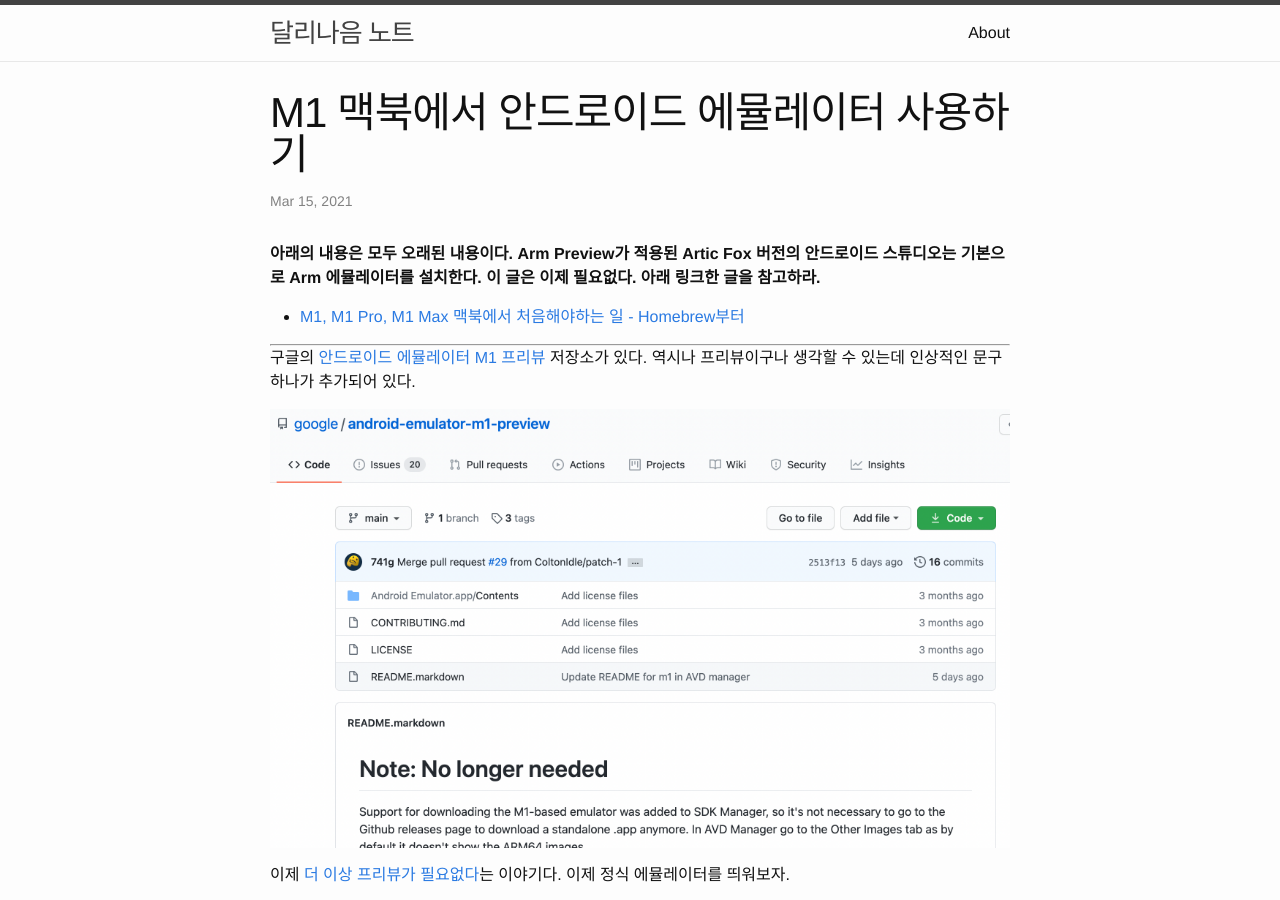
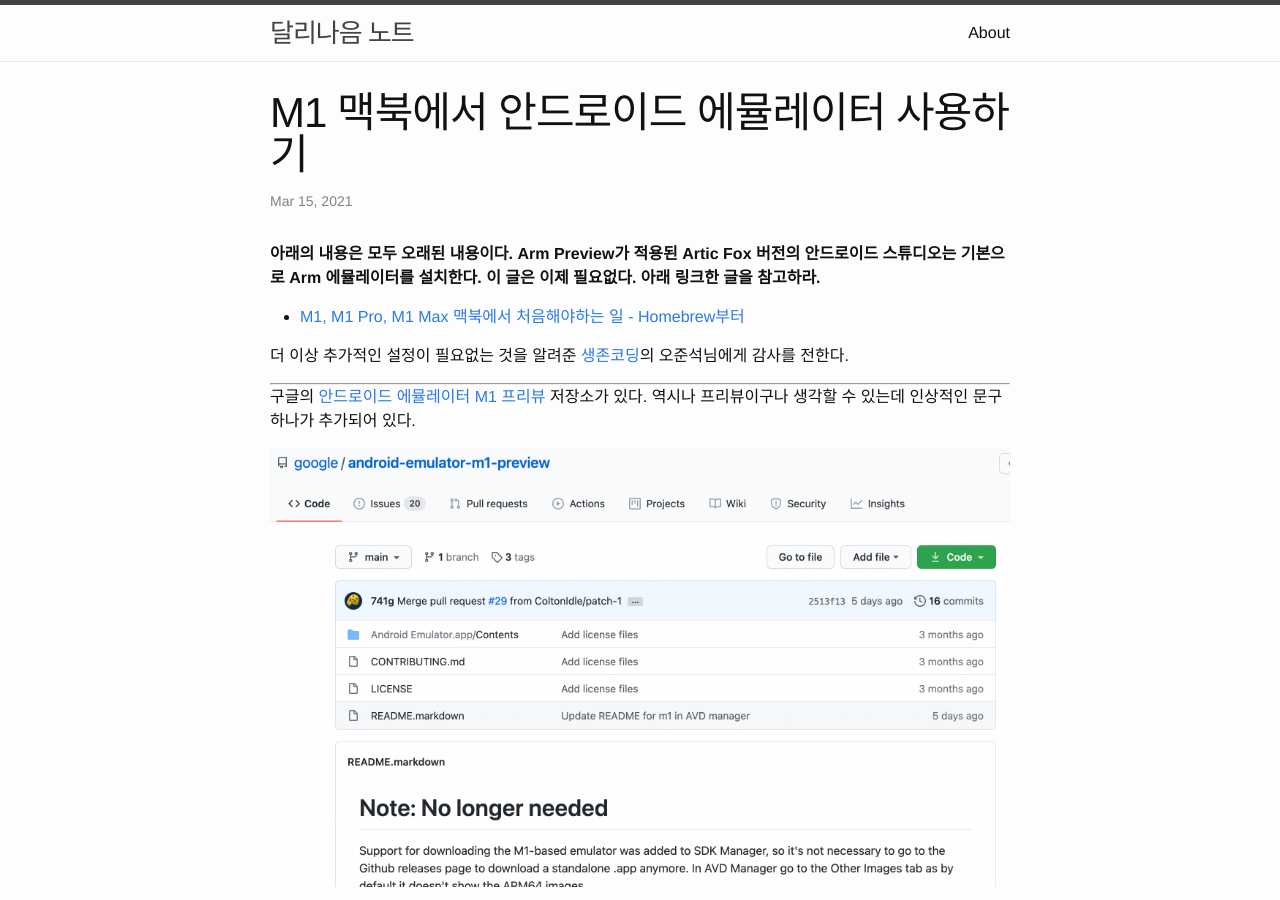
Before and after one commit to dalinaum/dalinaum.github.io, a Jekyll site: the page built from _posts/2021-03-15-m1-android-emulatore.markdown, in a window 1280 px wide and 900 px high. Built offline with Jekyll 4.4.1, drawn with Linux system fonts in a browser that asks for light colours.

Commit message:
낡은 내용을 갱신

```diff
--- a/_posts/2021-03-15-m1-android-emulatore.markdown
+++ b/_posts/2021-03-15-m1-android-emulatore.markdown
@@ -8,6 +8,8 @@
 **아래의 내용은 모두 오래된 내용이다. Arm Preview가 적용된 Artic Fox 버전의 안드로이드 스튜디오는 기본으로 Arm 에뮬레이터를 설치한다. 이 글은 이제 필요없다. 아래 링크한 글을 참고하라.**
 
 * [M1, M1 Pro, M1 Max 맥북에서 처음해야하는 일 - Homebrew부터](http://dalinaum.github.io/mac/2021/03/15/m1-init.html)
+
+더 이상 추가적인 설정이 필요없는 것을 알려준 [생존코딩](https://survivalcoding.com/)의 오준석님에게 감사를 전한다.
 
 ---
 
```
